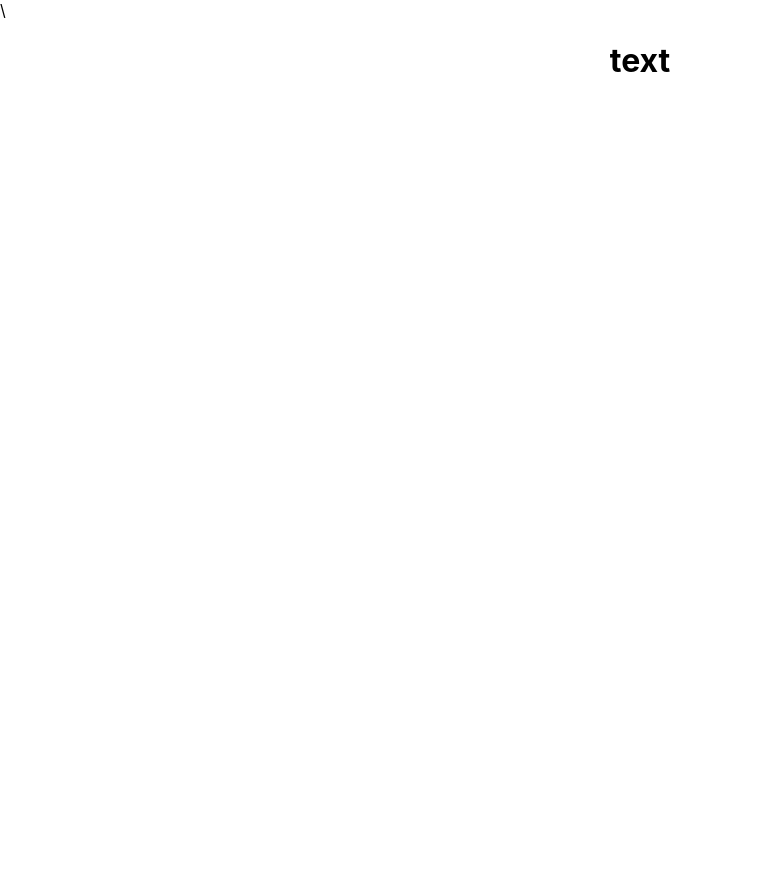
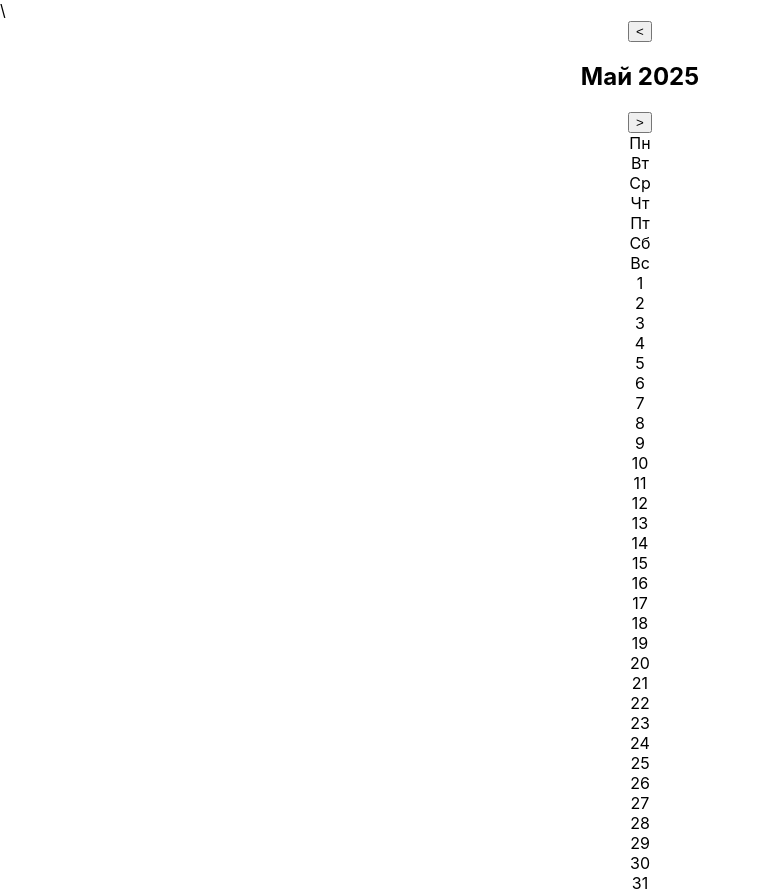
Before and after one commit to DmitriIli/vitacalendar_app, a React (Create React App) app: page / in a window 1280 px wide. Shown: the whole page, without its empty margins (0-760 px from the left). Before the commit the page ends 800 px from the top, so only its background shows below. Built offline with nearby package versions, Linux system fonts and the light colour scheme.

Commit message:
add calendar

```diff
--- a/src/App.js
+++ b/src/App.js
@@ -1,9 +1,10 @@
 import './App.css';
+import Calendar from './components/Calendar';
 
 function App() {
   return (
     <div className="App">
-      <h1> text </h1>
+      <Calendar />
     </div>
   );
 }
--- /dev/null
+++ b/src/components/Calendar.jsx
@@ -0,0 +1,101 @@
+import React, { useState } from 'react';
+// import '../styles/Calendar.css';
+
+
+
+const Calendar = ({ onDateSelect }) => {
+
+    const [currentDate, setCurrentDate] = useState(new Date());
+    const [selectedDate, setSelectedDate] = useState(null);
+
+    const months = [
+        'Январь', 'Февраль', 'Март', 'Апрель', 'Май', 'Июнь',
+        'Июль', 'Август', 'Сентябрь', 'Октябрь', 'Ноябрь', 'Декабрь'
+    ];
+    const daysOfWeek = ['Пн', 'Вт', 'Ср', 'Чт', 'Пт', 'Сб', 'Вс'];
+    const getDaysInMonth = (year, month) => {
+        return new Date(year, month + 1, 0).getDate();
+    };
+
+    const getFirstDayOfMonth = (year, month) => {
+        return new Date(year, month, 1).getDay();
+    };
+
+    const handlePrevMonth = () => {
+        setCurrentDate(new Date(currentDate.getFullYear(), currentDate.getMonth() - 1, 1));
+    };
+
+    const handleNextMonth = () => {
+        setCurrentDate(new Date(currentDate.getFullYear(), currentDate.getMonth() + 1, 1));
+    };
+
+    const handleDateClick = (day) => {
+        const newDate = new Date(currentDate.getFullYear(), currentDate.getMonth(), day);
+        setSelectedDate(newDate);
+        if (onDateSelect) {
+            onDateSelect(newDate);
+        }
+    };
+
+    const renderDays = () => {
+        const year = currentDate.getFullYear();
+        const month = currentDate.getMonth();
+        const daysInMonth = getDaysInMonth(year, month);
+        const firstDayOfMonth = getFirstDayOfMonth(year, month);
+
+        // Корректировка для понедельника как первого дня недели
+        const startDay = firstDayOfMonth === 0 ? 6 : firstDayOfMonth - 1;
+
+        const days = [];
+
+        // Пустые клетки в начале календаря
+        for (let i = 0; i < startDay; i++) {
+            days.push(<div key={`empty-${i}`} className="calendar-day empty"></div>);
+        }
+
+        // Дни месяца
+        for (let day = 1; day <= daysInMonth; day++) {
+            const isSelected = selectedDate &&
+                selectedDate.getDate() === day &&
+                selectedDate.getMonth() === month &&
+                selectedDate.getFullYear() === year;
+
+            const isToday = new Date().getDate() === day &&
+                new Date().getMonth() === month &&
+                new Date().getFullYear() === year;
+
+            days.push(
+                <div
+                    key={`day-${day}`}
+                    className={`calendar-day ${isSelected ? 'selected' : ''} ${isToday ? 'today' : ''}`}
+                    onClick={() => handleDateClick(day)}
+                >
+                    {day}
+                </div>
+            );
+        }
+
+        return days;
+    };
+    return (
+        <div className="calendar">
+            <div className="calendar-header">
+                <button onClick={handlePrevMonth}>&lt;</button>
+                <h2>{months[currentDate.getMonth()]} {currentDate.getFullYear()}</h2>
+                <button onClick={handleNextMonth}>&gt;</button>
+            </div>
+
+            <div className="calendar-weekdays">
+                {daysOfWeek.map(day => (
+                    <div key={day} className="calendar-weekday">{day}</div>
+                ))}
+            </div>
+
+            <div className="calendar-days">
+                {renderDays()}
+            </div>
+        </div>
+    );
+};
+
+export default Calendar;
```
